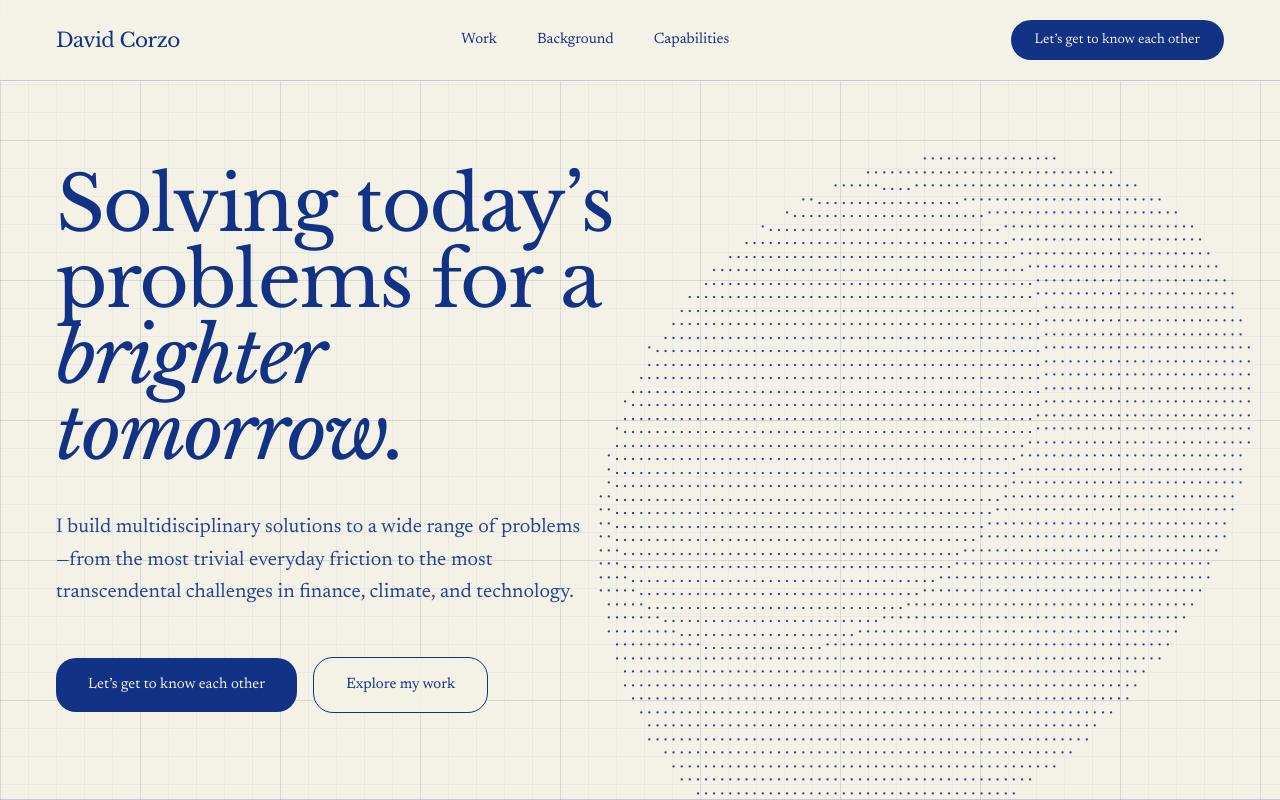
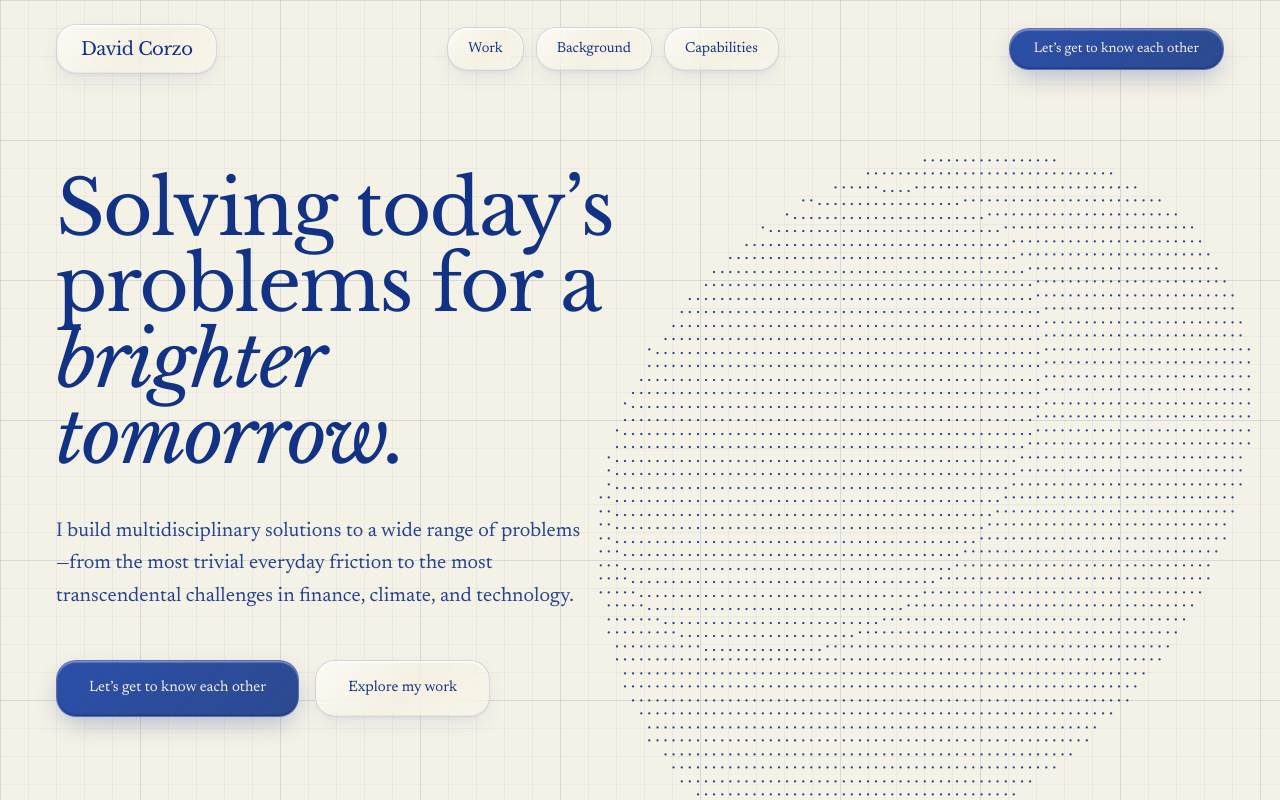
Before and after one commit to dacorzo/dacorzo.github.io, a plain HTML site: page index.html in a window 1280 px wide. Shown: the top 800 px of the page. Drawn offline with nearby package versions, Linux system fonts and the light colour scheme; no server answers.

Commit message:
Implement liquid glass effect for navigation elements
Added liquid glass styles for navigation pills and buttons.

```diff
--- a/index.html
+++ b/index.html
@@ -49,6 +49,71 @@
       background-size: 28px 28px, 28px 28px, 140px 140px, 140px 140px;
     }
 
+    /* Liquid Glass Navigation Pills */
+    .liquid-glass {
+      background: linear-gradient(
+        135deg,
+        rgba(255, 255, 255, 0.62) 0%,
+        rgba(244, 241, 230, 0.42) 50%,
+        rgba(255, 255, 255, 0.28) 100%
+      );
+      backdrop-filter: blur(18px) saturate(165%);
+      -webkit-backdrop-filter: blur(18px) saturate(165%);
+      border: 1px solid rgba(17, 50, 133, 0.16);
+      box-shadow:
+        0 8px 24px -6px rgba(17, 50, 133, 0.10),
+        0 2px 6px -1px rgba(17, 50, 133, 0.05),
+        inset 0 1.5px 1px rgba(255, 255, 255, 0.9),
+        inset 0 -1px 1px rgba(17, 50, 133, 0.06);
+      transition: all 0.25s cubic-bezier(0.22, 1, 0.36, 1);
+    }
+
+    .liquid-glass:hover {
+      background: linear-gradient(
+        135deg,
+        rgba(255, 255, 255, 0.78) 0%,
+        rgba(244, 241, 230, 0.58) 50%,
+        rgba(255, 255, 255, 0.42) 100%
+      );
+      border-color: rgba(17, 50, 133, 0.32);
+      transform: translateY(-1.5px);
+      box-shadow:
+        0 12px 28px -6px rgba(17, 50, 133, 0.15),
+        0 4px 10px -2px rgba(17, 50, 133, 0.08),
+        inset 0 1.5px 1.5px rgba(255, 255, 255, 0.95),
+        inset 0 -1px 1px rgba(17, 50, 133, 0.08);
+    }
+
+    /* Deep Cobalt Liquid Glass Primary Pill */
+    .liquid-glass-cobalt {
+      background: linear-gradient(
+        135deg,
+        rgba(26, 65, 163, 0.92) 0%,
+        rgba(17, 50, 133, 0.88) 100%
+      );
+      backdrop-filter: blur(18px) saturate(165%);
+      -webkit-backdrop-filter: blur(18px) saturate(165%);
+      border: 1px solid rgba(255, 255, 255, 0.22);
+      box-shadow:
+        0 10px 26px -6px rgba(17, 50, 133, 0.32),
+        inset 0 1.5px 1px rgba(255, 255, 255, 0.38),
+        inset 0 -1px 2px rgba(8, 24, 68, 0.45);
+      transition: all 0.25s cubic-bezier(0.22, 1, 0.36, 1);
+    }
+
+    .liquid-glass-cobalt:hover {
+      background: linear-gradient(
+        135deg,
+        rgba(33, 78, 191, 0.96) 0%,
+        rgba(17, 50, 133, 0.92) 100%
+      );
+      transform: translateY(-1.5px);
+      box-shadow:
+        0 14px 32px -6px rgba(17, 50, 133, 0.38),
+        inset 0 1.5px 1.5px rgba(255, 255, 255, 0.48),
+        inset 0 -1px 2px rgba(8, 24, 68, 0.5);
+    }
+
     #ascii-earth {
       font-family: 'JetBrains Mono', monospace;
       line-height: 1.0;
@@ -60,29 +125,40 @@
 </head>
 <body class="blueprint-grid text-cobalt font-body antialiased selection:bg-cobalt selection:text-paper">
 
-  <!-- Top Navigation -->
-  <header class="sticky top-0 z-40 bg-paper/90 backdrop-blur-md border-b border-cobalt/20">
-    <div class="max-w-[1440px] mx-auto px-6 md:px-14 py-5 flex items-center justify-between">
-      <a href="#" class="font-title text-xl tracking-tight text-cobalt">
+  <!-- Floating Liquid Glass Pill Navigation -->
+  <header class="sticky top-0 z-40 pointer-events-none">
+    <div class="max-w-[1440px] mx-auto px-6 md:px-14 pt-6 pb-3 flex items-center justify-between gap-4">
+
+      <!-- Brand Pill -->
+      <a href="#" class="pointer-events-auto liquid-glass px-6 py-2.5 rounded-[20px] font-title text-lg tracking-tight text-cobalt">
         David Corzo
       </a>
 
-      <nav class="hidden sm:flex items-center gap-10 text-[15px]">
-        <a href="#work" class="hover:opacity-65 transition-opacity">Work</a>
-        <a href="#background" class="hover:opacity-65 transition-opacity">Background</a>
-        <a href="#capabilities" class="hover:opacity-65 transition-opacity">Capabilities</a>
+      <!-- Individual Menu Pills -->
+      <nav class="hidden sm:flex items-center gap-3 pointer-events-auto">
+        <a href="#work" class="liquid-glass px-5 py-2.5 rounded-[20px] text-[14.5px] text-cobalt">
+          Work
+        </a>
+        <a href="#background" class="liquid-glass px-5 py-2.5 rounded-[20px] text-[14.5px] text-cobalt">
+          Background
+        </a>
+        <a href="#capabilities" class="liquid-glass px-5 py-2.5 rounded-[20px] text-[14.5px] text-cobalt">
+          Capabilities
+        </a>
       </nav>
 
-      <a href="mailto:hello@dacorzo.com" class="px-6 py-2.5 rounded-[20px] bg-cobalt text-paper text-sm hover:bg-cobaltHover transition-colors">
+      <!-- CTA Glass Pill -->
+      <a href="mailto:hello@dacorzo.com" class="pointer-events-auto liquid-glass-cobalt px-6 py-2.5 rounded-[20px] text-paper text-sm">
         Let&rsquo;s get to know each other
       </a>
+
     </div>
   </header>
 
   <!-- HERO SECTION -->
-  <section class="relative border-b border-cobalt/20 overflow-hidden min-h-[calc(100vh-81px)] flex flex-col justify-center">
+  <section class="relative border-b border-cobalt/20 overflow-hidden min-h-[calc(100vh-84px)] flex flex-col justify-center">
 
-    <!-- Left Content Column distributed evenly across available space -->
+    <!-- Left Content Column -->
     <div class="max-w-[1440px] w-full mx-auto px-6 md:px-14 py-14 md:py-20 relative z-10 pointer-events-none">
       <div class="max-w-xl lg:max-w-[590px] xl:max-w-[630px] flex flex-col justify-between space-y-10 pointer-events-auto">
         <h1 class="font-title text-5xl sm:text-6xl lg:text-[68px] xl:text-[76px] leading-[1.05] tracking-tight text-cobalt">
@@ -94,10 +170,10 @@
         </p>
 
         <div class="pt-2 flex flex-wrap items-center gap-4">
-          <a href="mailto:hello@dacorzo.com" class="px-8 py-4 rounded-[20px] bg-cobalt text-paper text-[15px] hover:bg-cobaltHover transition-colors">
+          <a href="mailto:hello@dacorzo.com" class="liquid-glass-cobalt px-8 py-4 rounded-[20px] text-paper text-[15px]">
             Let&rsquo;s get to know each other
           </a>
-          <a href="#work" class="px-8 py-4 rounded-[20px] border border-cobalt text-cobalt text-[15px] bg-paper/90 hover:bg-cobalt/5 transition-colors">
+          <a href="#work" class="liquid-glass px-8 py-4 rounded-[20px] text-cobalt text-[15px]">
             Explore my work
           </a>
         </div>
@@ -297,7 +373,7 @@
             Solving today&rsquo;s problems for a brighter tomorrow&mdash;from Mexico City.
           </p>
           <div class="pt-1">
-            <a href="mailto:hello@dacorzo.com" class="inline-block px-6 py-2.5 rounded-[20px] bg-cobalt text-paper text-sm hover:bg-cobaltHover transition-colors">
+            <a href="mailto:hello@dacorzo.com" class="inline-block liquid-glass-cobalt px-6 py-2.5 rounded-[20px] text-paper text-sm">
               Let&rsquo;s get to know each other
             </a>
           </div>
```
